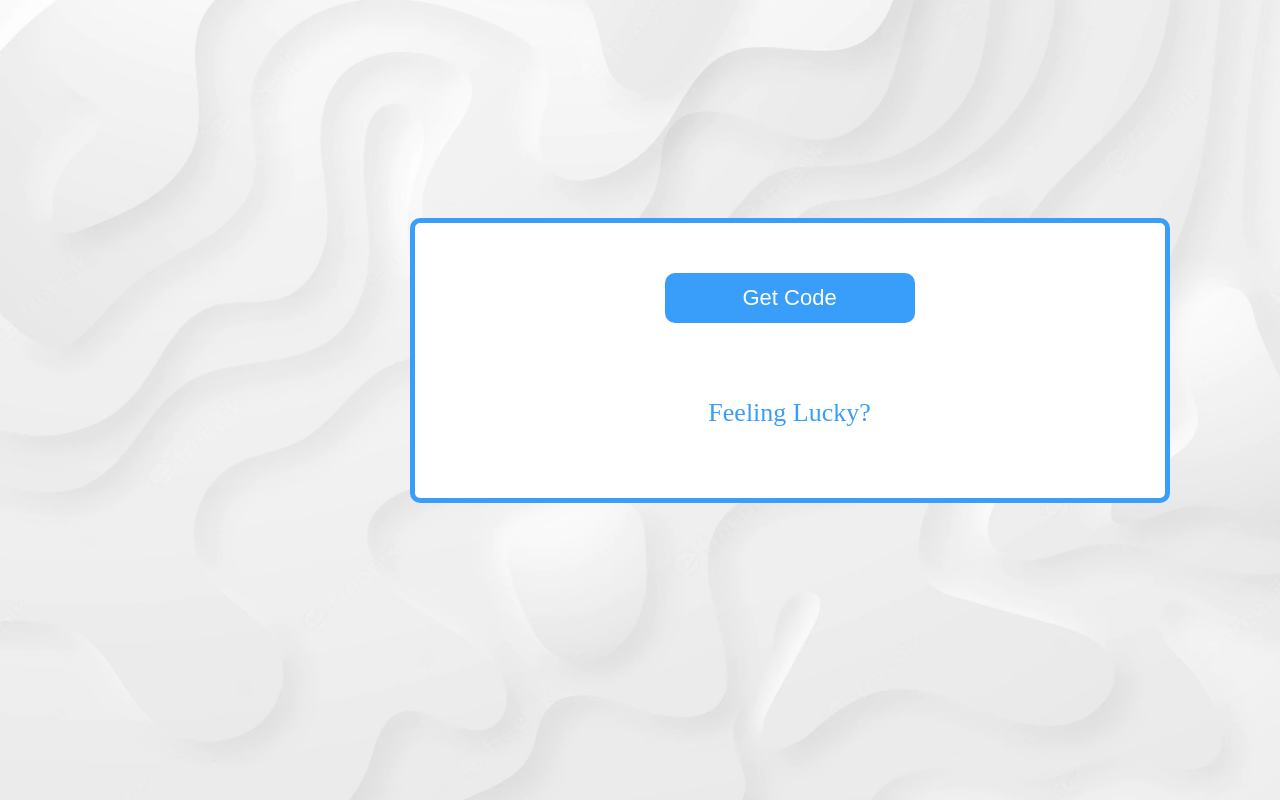
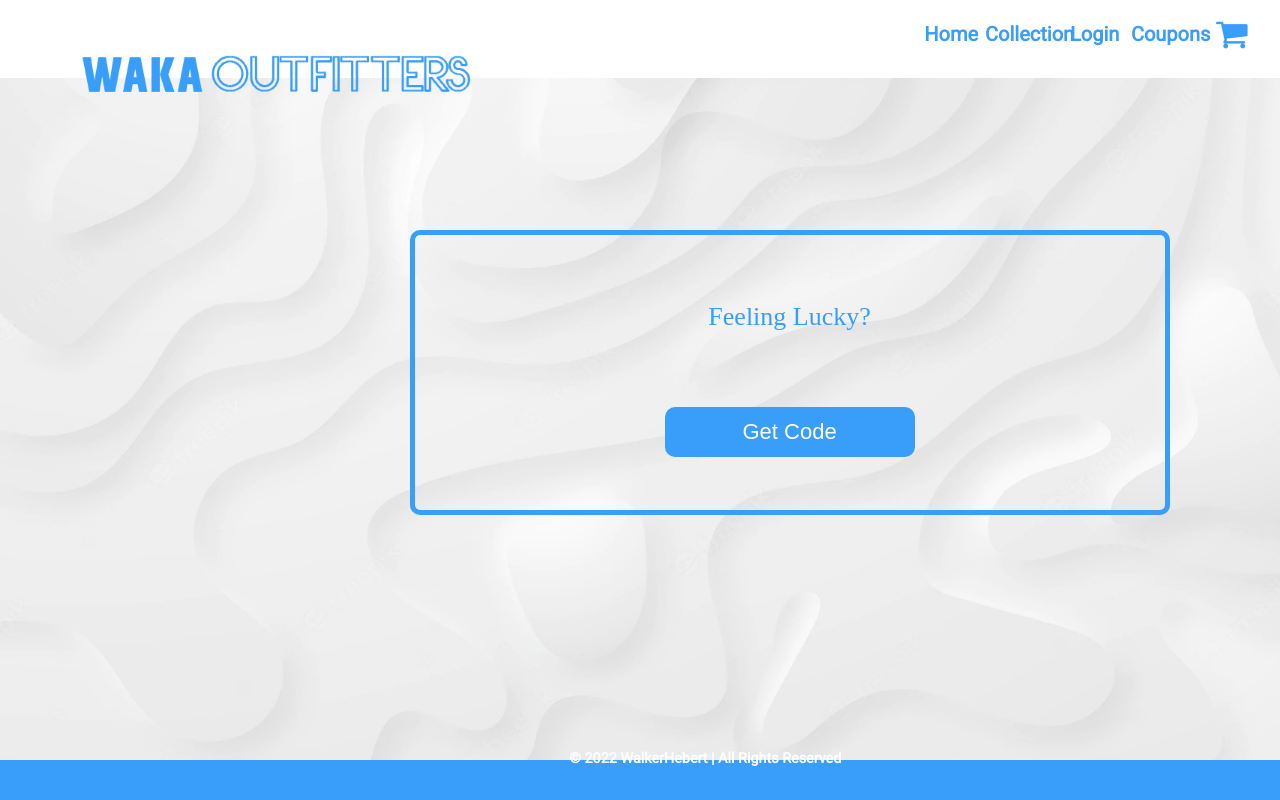
Before and after one commit to walkerhebert/Python-Capstone, a Flask app: page /coupons in a window 1280 px wide. Run offline with Flask 2, Linux system fonts and the light colour scheme.

Commit message:
another commit

```diff
--- a/static/index.js
+++ b/static/index.js
@@ -1,9 +1,9 @@
 let btn = document.getElementById('btn');
 let output = document.getElementById('output');
 
-let quotes = ["WINTER20", "WAKA10", "BRADYISNOTCOOL1", "BRADYISCOOL10", "CODYISMEH", "No code, sorry", "No code, sorry", "No code, sorry", "No code, sorry", "No code, sorry", "No code, sorry", "No code, sorry", "No code, sorry", "No code, sorry", "No code, sorry", "No code, sorry", "No code, sorry", "I hope this makes you smile Cody"];
+let codes = ["WINTER20", "WAKA10", "BRADYISNOTCOOL1", "BRADYISCOOL10", "CODYISMEH", "No code, sorry", "No code, sorry", "No code, sorry", "No code, sorry", "No code, sorry", "No code, sorry", "No code, sorry", "No code, sorry", "No code, sorry", "No code, sorry", "No code, sorry", "No code, sorry", "I hope this makes you smile Cody"];
 
 btn.addEventListener('click', function() {
-  let randomQuote = quotes[Math.floor(Math.random() * quotes.length)]
-  output.innerHTML = randomQuote;
+  let randomCode = codes[Math.floor(Math.random() * codes.length)]
+  output.innerHTML = randomCode;
 });
--- a/static/styles.css
+++ b/static/styles.css
@@ -155,7 +155,7 @@
 .nav2 {
     color: #399DFA;
     transition: ease-out .25s;
-    margin-top: -2px;
+    margin-top: -5px;
 }
 
 .nav2:hover {
@@ -635,7 +635,7 @@
 .remove {
     color: #399DFA;
     margin-top: 3%;
-    margin-left: 32%;
+    margin-left: 38.7%;
     padding-right: 50px;
     background-color: transparent;
     border: none;
@@ -650,11 +650,11 @@
 }
 
 #container {
-    background-color: #ffffff;
+    background-color: transparent;
     border: 5px solid #399DFA;
     height: 275px;
     width: 750px;
-    margin-top: 17%;
+    margin-top: 20%;
     margin-left: 32%;
     text-align: center;
     border-radius: 10px;
@@ -669,6 +669,14 @@
     color: white;
     border: #399DFA;
     border-radius: 10px;
+    transition: ease-out .25s;
+}
+
+#btn:hover {
+    background-color: #84c1fa;
+    transition: ease-in-out .25s;
+    cursor: pointer;
+    transform: matrix3d(1.1, 0, 0, 0, 0, 1.1, 0, 0, 0, 0, 1.1, 0, 0, 0, 0, 1);
 }
 
 
@@ -678,3 +686,14 @@
     font-size: 26px;
     color: #399DFA;
 }
+
+.get_coupon {
+    margin-top: -30%;
+    margin-left: 32%;
+    font-size: 1.5em;
+    color: #399DFA;
+    font-family: 'Roboto';
+    font-weight: bolder;
+    padding-bottom: 28%;
+    margin-left: -3%;
+}
--- a/templates/coupon.html
+++ b/templates/coupon.html
@@ -1,16 +1,53 @@
-<!DOCTYPE html>
-<html lang="en">
+<!doctype html>
+<html>
   <head>
-    <meta charset="UTF-8">
-    <meta http-equiv="X-UA-Compatible" content="IE=edge">
-    <meta name="viewport" content="width=device-width, initial-scale=1.0">
-    <link rel="stylesheet" href="../static/styles.css">
-    <title>Document</title>
+    <meta charset="utf-8">
+    <meta name="viewport" content="width=device-width">
+    <link href="https://fonts.googleapis.com/css2?family=Roboto&display=swap" rel="stylesheet">
+    <link rel="stylesheet" href="/static/styles.css">
+    <link rel="stylesheet" href="https://cdnjs.cloudflare.com/ajax/libs/font-awesome/4.7.0/css/font-awesome.min.css">
+
+
+    <title>
+      {% block title %}{% endblock %}
+    </title>
   </head>
+
   <body>
+    {% block head %}
+    <div class="head-block"></div>
+    <div class="logo"><a href="/landing">
+      <img src="../static/images/wo-logo.png" alt="logo" width="450px"></a>
+      </div>
+    <div class="nav">
+      <ul>
+        <li class="nav3"><a href="/landing">Home</a></li>
+        <li class="nav1"><a href="/items">Collection</a></li>
+        <li class="nav4"><a href="/login">Login</a></li>
+        <li class="coupons"><a href="/coupons">Coupons</a></li>
+        <li class="nav2"><a href="/cart"><i style="font-size:34px" class="fa">&#xf07a;</i></a></li>
+      </ul>
+    </div>{% endblock %}
+    <main class="margin-top">
+    <i class="devicon-adonisjs-original"></i>
+    {% for msg in get_flashed_messages() %}
+    <p class="flash-msg">
+      {{ msg }}
+    </p>
+  {% endfor %}
+      {% block body %}{% endblock %}
+      <div class="copyright">
+        <p>© 2022 WalkerHebert | All Rights Reserved</p>
+    </div>
+      <div class="footer">
+      </div>
+  </div>
+</main>
+
 <div id="container">
+            <div class="get_coupon"><h1>Get a coupon here</h1></div>
+            <div id="output">Feeling Lucky?</div>
             <button id="btn">Get Code</button>
-        <div id="output">Feeling Lucky?</div>
         </div>
     <script src="../static/index.js"></script>
   </body>
```
Lines whose indentation alone changed are shown as unchanged.
